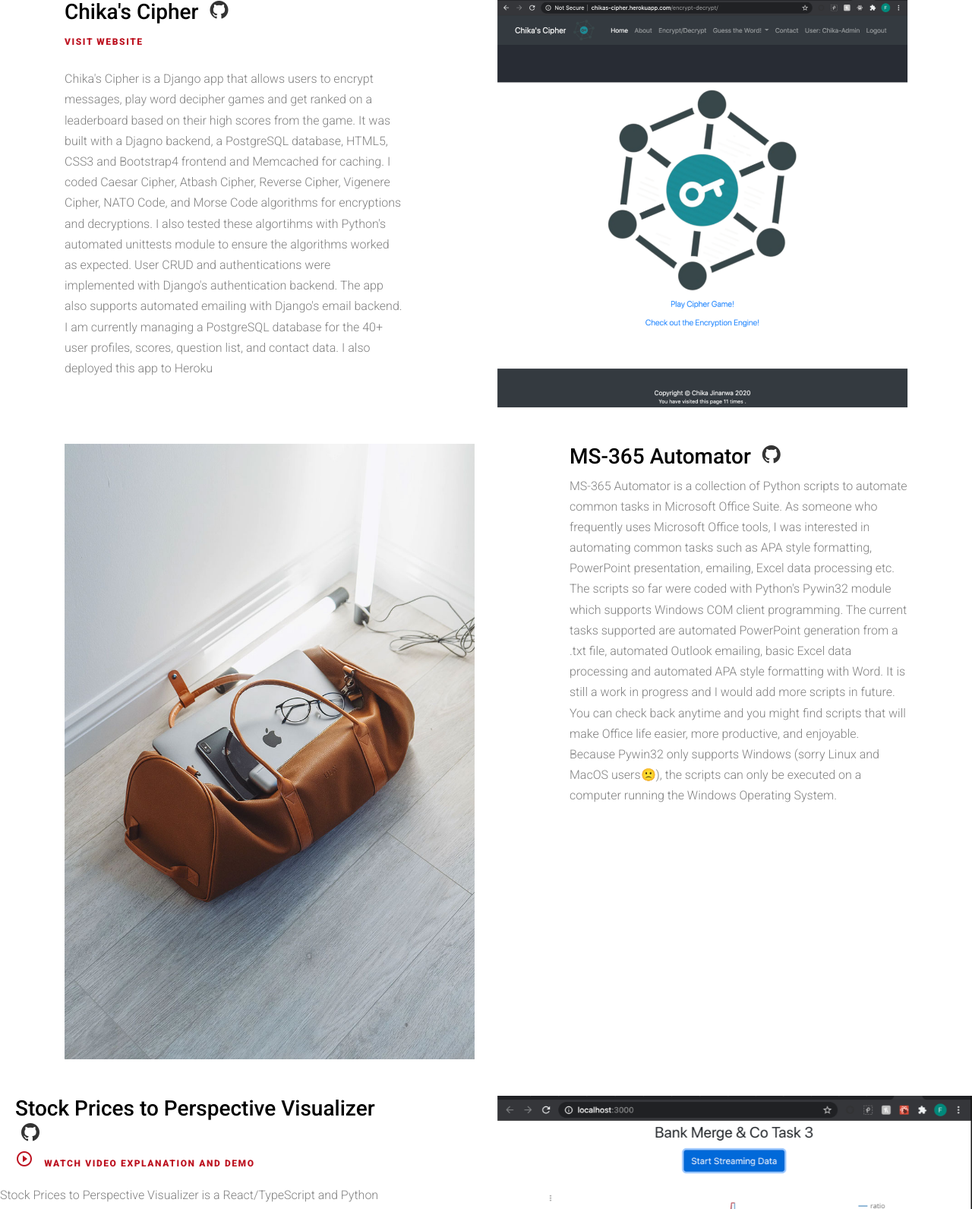
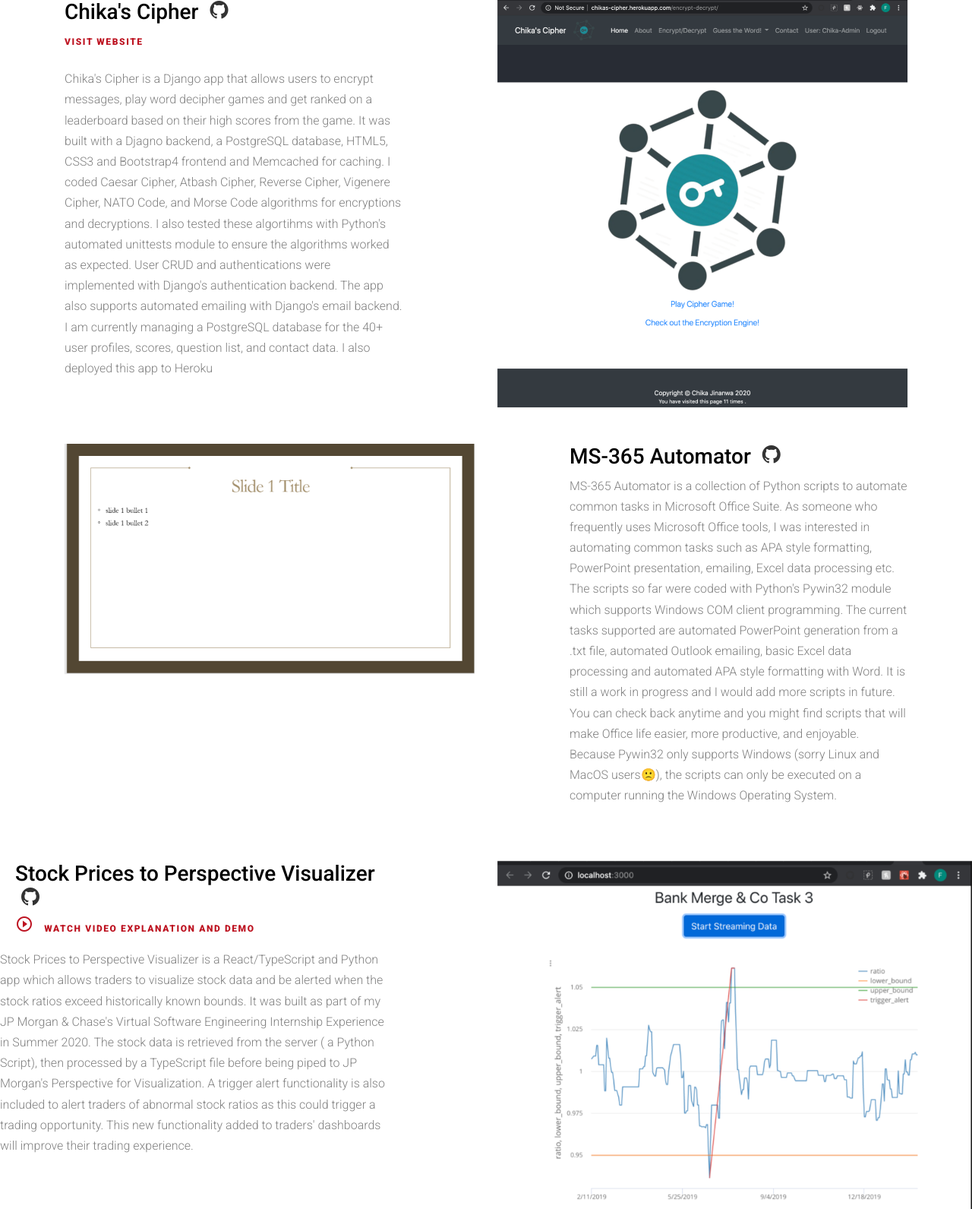
Before and after one commit to chika5105/my-portfolio, a Django app: page /me/ in a window 1280 px wide. Shown: the part 3808-5399 px from the top of the page at 76% size. Run offline with Django 3.2, Linux system fonts and the light colour scheme; some libraries are stand-ins or nearby versions; some web fonts are replaced.

Commit message:
Added resume and some pictures

```diff
--- a/portfolio_app/templates/index.html
+++ b/portfolio_app/templates/index.html
@@ -304,7 +304,7 @@
 
           <div class="row mb-5">
           <div class="col-lg-6 mb-4 mb-lg-0">
-            <img src="{% static 'images/sq_img_6.jpg' %}" alt="Image" class="img-fluid">
+            <img src="{% static 'images/ms-365.png' %}" alt="Image" class="img-fluid">
           </div>
           <div class="col-lg-5 h-100 jm-sticky-top ml-auto">
             <h3>MS-365 Automator <a href="https://github.com/Chika-Jinanwa/MS-365-Automator.git" class="github p-2"><span class="icon-github"></span></a></h3>
```
Also changed, not shown: portfolio_app/static/images/IMG_4332.jpeg (added), portfolio_app/static/images/Img1.jpeg (added), portfolio_app/static/images/img1c.jpg (added), portfolio_app/static/images/img2 1.jpeg (added), portfolio_app/static/images/img2 copy.jpeg (added), portfolio_app/static/images/img2.jpeg (added), portfolio_app/static/images/img3.jpeg (added), portfolio_app/static/images/ms-365.png (added), 4 other files.
